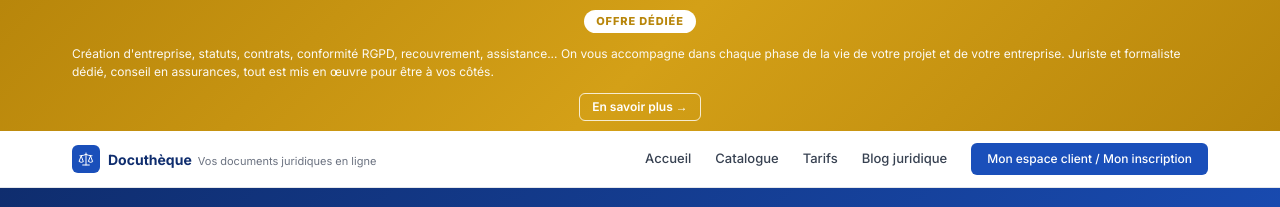
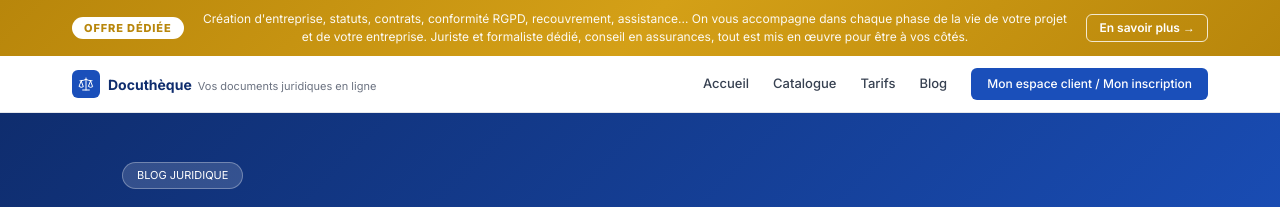
Before and after one commit to SYPA-ASSO/docutheque-next, a Next.js app: page /blog in a window 1280 px wide. Shown: the top 207 px of the page. Built offline with nearby package versions, Linux system fonts and the light colour scheme.

Commit message:
Nav: Blog juridique → Blog

```diff
--- a/components/Header.tsx
+++ b/components/Header.tsx
@@ -5,14 +5,14 @@ export default function Header() {
     <>
       {/* BANDEAU OFFRE DÉDIÉE */}
       <div style={{background: 'linear-gradient(135deg, #b8860b 0%, #d4a017 50%, #b8860b 100%)', padding: '10px 0'}}>
-        <div style={{maxWidth: '1200px', margin: '0 auto', padding: '0 2rem', display: 'flex', justifyContent: 'center', alignItems: 'center', gap: '12px', flexWrap: 'wrap'}}>
-          <span style={{background: 'white', color: '#b8860b', fontSize: '11px', fontWeight: '800', padding: '3px 12px', borderRadius: '20px', letterSpacing: '0.08em', whiteSpace: 'nowrap'}}>
+        <div style={{maxWidth: '1200px', margin: '0 auto', padding: '0 2rem', display: 'flex', justifyContent: 'space-between', alignItems: 'center', gap: '16px'}}>
+          <span style={{background: 'white', color: '#b8860b', fontSize: '11px', fontWeight: '800', padding: '3px 12px', borderRadius: '20px', letterSpacing: '0.08em', whiteSpace: 'nowrap', flexShrink: 0}}>
             OFFRE DÉDIÉE
           </span>
-          <span style={{color: 'rgba(255,255,255,0.95)', fontSize: '12px', lineHeight: '1.5'}}>
+          <span style={{color: 'rgba(255,255,255,0.95)', fontSize: '12px', lineHeight: '1.5', textAlign: 'center', flex: 1}}>
             Création d'entreprise, statuts, contrats, conformité RGPD, recouvrement, assistance... On vous accompagne dans chaque phase de la vie de votre projet et de votre entreprise. Juriste et formaliste dédié, conseil en assurances, tout est mis en œuvre pour être à vos côtés.
           </span>
-          <a href="/accompagnement" style={{display: 'inline-block', border: '1px solid rgba(255,255,255,0.8)', borderRadius: '6px', padding: '4px 12px', color: 'white', fontSize: '12px', fontWeight: '600', textDecoration: 'none', whiteSpace: 'nowrap'}}>
+          <a href="/accompagnement" style={{display: 'inline-block', border: '1px solid rgba(255,255,255,0.8)', borderRadius: '6px', padding: '4px 12px', color: 'white', fontSize: '12px', fontWeight: '600', textDecoration: 'none', whiteSpace: 'nowrap', flexShrink: 0}}>
             En savoir plus →
           </a>
         </div>
@@ -34,7 +34,7 @@ export default function Header() {
             <a href="/" style={{color: '#374151', fontSize: '13px', textDecoration: 'none', fontWeight: '500'}}>Accueil</a>
             <a href="/catalogue" style={{color: '#374151', fontSize: '13px', textDecoration: 'none', fontWeight: '500'}}>Catalogue</a>
             <a href="/tarifs" style={{color: '#374151', fontSize: '13px', textDecoration: 'none', fontWeight: '500'}}>Tarifs</a>
-            <a href="/blog" style={{color: '#374151', fontSize: '13px', textDecoration: 'none', fontWeight: '500'}}>Blog juridique</a>
+            <a href="/blog" style={{color: '#374151', fontSize: '13px', textDecoration: 'none', fontWeight: '500'}}>Blog</a>
             <a href="/connexion" style={{background: '#1a4fba', color: 'white', border: 'none', borderRadius: '6px', padding: '7px 16px', fontSize: '12px', fontWeight: '500', cursor: 'pointer', textDecoration: 'none', display: 'inline-block'}}>
               Mon espace client / Mon inscription
             </a>
```
